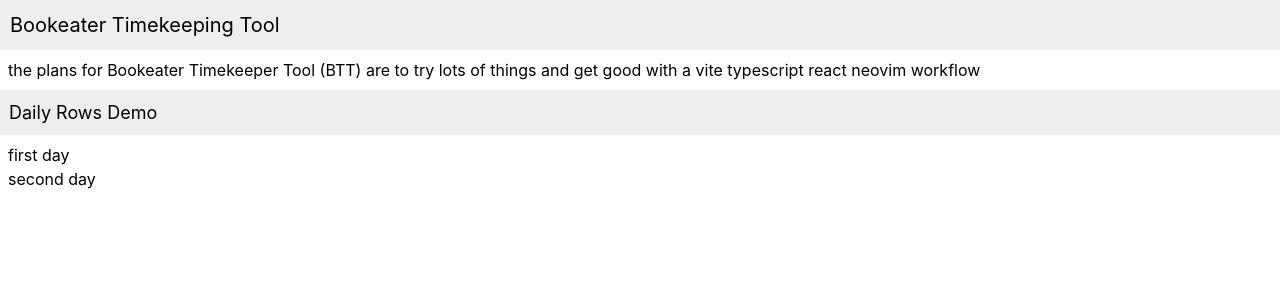
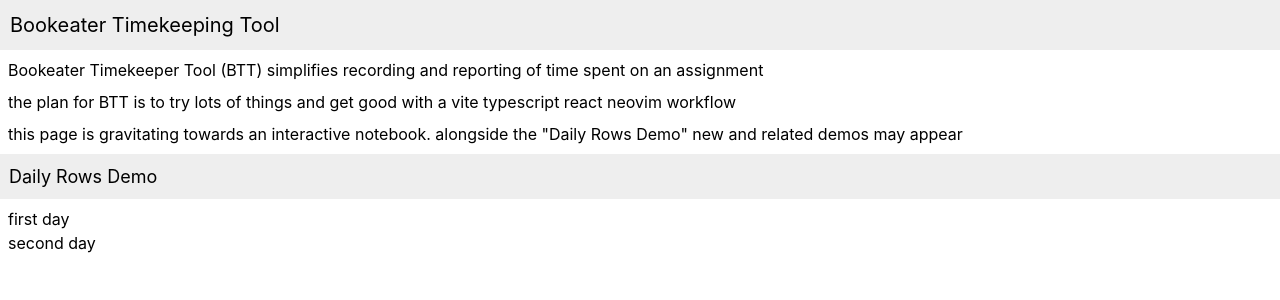
Before and after one commit to cruftbusters/bookeater, a React (Vite) app in the folder webapp/: page / in a window 1280 px wide. Shown: the top 300 px of the page. Built offline with nearby package versions, Linux system fonts and the light colour scheme.

Commit message:
elaborate in the readme

```diff
--- a/webapp/src/Readme.tsx
+++ b/webapp/src/Readme.tsx
@@ -5,11 +5,21 @@ function Readme() {
     <div aria-label="readme">
       {[
         <>
-          the plans for Bookeater Timekeeper Tool (BTT) are to try lots of
-          things and get good with a vite typescript react neovim workflow
+          Bookeater Timekeeper Tool (BTT) simplifies recording and reporting of
+          time spent on an assignment
+        </>,
+        <>
+          the plan for BTT is to try lots of things and get good with a vite
+          typescript react neovim workflow
+        </>,
+        <>
+          this page is gravitating towards an interactive notebook. alongside
+          the "Daily Rows Demo" new and related demos may appear
         </>,
       ].map((text, key) => (
-        <p key={key} className={styles.gap_margin}>{text}</p>
+        <p key={key} className={styles.gap_margin}>
+          {text}
+        </p>
       ))}
     </div>
   )
```
